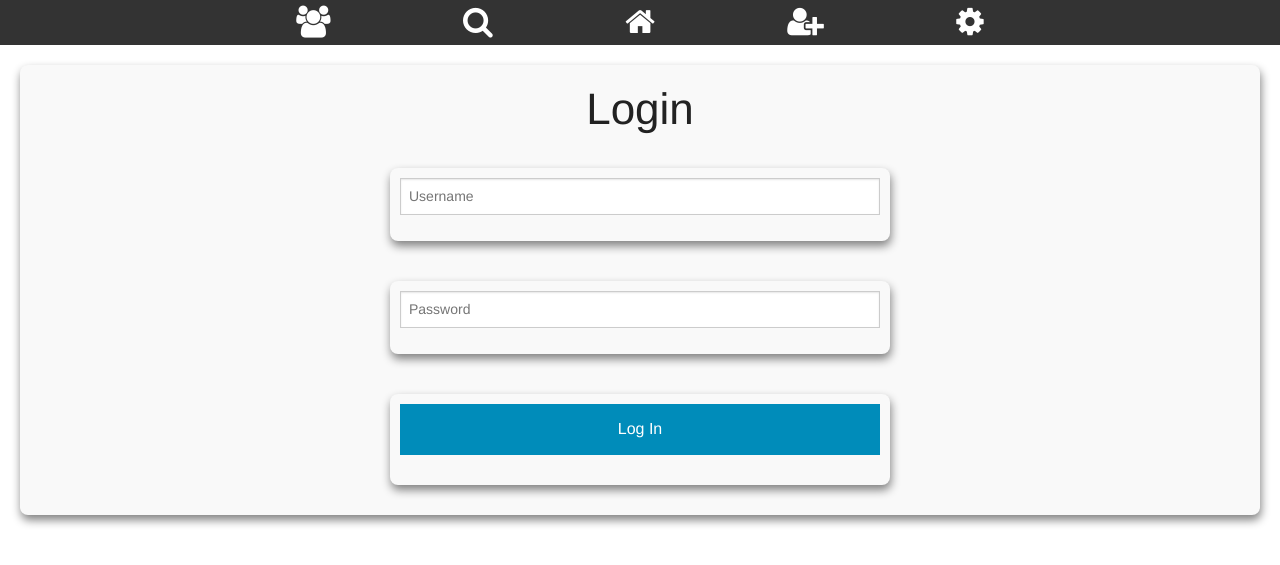
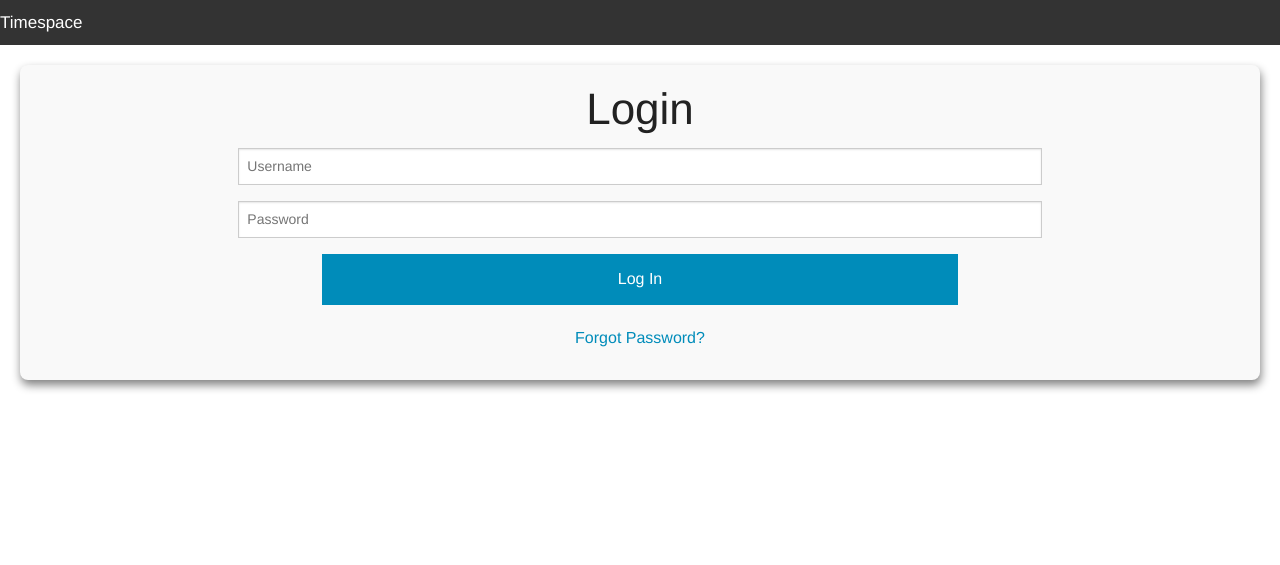
Before and after one commit to nacolias/cse170_project, a PHP site: page /login.html in a window 1280 px wide. Shown: the top 565 px of the page. Run offline with PHP 8.4, Linux system fonts and the light colour scheme.

Commit message:
Simplified login page

```diff
--- a/css/timespace.css
+++ b/css/timespace.css
@@ -47,7 +47,20 @@
     border-radius: .5em;
 }
 
+.top-bar{
+    padding-right:2%;
+}
+
 .top-bar .fa{
     color:white;
     padding:.2em 5% 0 5%;
 }
+
+.name center h1{
+    color:white;
+    /*
+    padding-left: 10%
+    There are some issues when we expand this to go to a normal sized screen.
+    Will look into it later.
+    */
+}
--- a/login.html
+++ b/login.html
@@ -15,17 +15,10 @@
     <!--Nav-->
     <div class="fixed sticky">
             <nav class="top-bar" data-topbar role="navigation">
-                <div class="row">
-                    <div class="small-centered">
-                        <center>
-                            <i class="fa fa-users fa-2x"></i>
-                            <i class="fa fa-search fa-2x"></i>
-                            <a href="index.html"><i class="fa fa-home fa-2x"></i></a>
-                            <a href="friend_requests.php"><i class="fa fa-user-plus fa-2x"></i></a>
-                            <a href="settings.php"><i class="fa fa-gear fa-2x"></i></a>
-                        </center>
-                    </div>
-                </div>
+                <ul class="title-area">
+                  <li class="name">
+                    <center><h1>Timespace</h1></center>
+                </ul>
             </nav>
     </div>
 	<!--End Nav-->
@@ -39,20 +32,22 @@
 
 	<form>
 		<div class="row">
-       		<div class="columns small-6 small-centered person">
+       		<div class="columns small-10 small-centered ">
             	<input type="text" name="username" placeholder="Username"/>
        		</div>
     	</div>
 
     	<div class="row">
-       		<div class="columns small-6 small-centered person">
+       		<div class="columns small-10 small-centered ">
             	<input type="password" name="password" placeholder="Password" />
        		</div>
     	</div>
 
     	<div class="row">
-       		<div class="columns small-6 small-centered person">
+       		<div class="columns small-8 small-centered">
             	<input type="submit" class="button expand" value="Log In"/>
+              <br />
+              <center><a href="#"><p>Forgot Password?</p></a></center>
        		</div>
     	</div>
 	</form>
```
Also changed, not shown: settings.php (+4 -5 lines).
